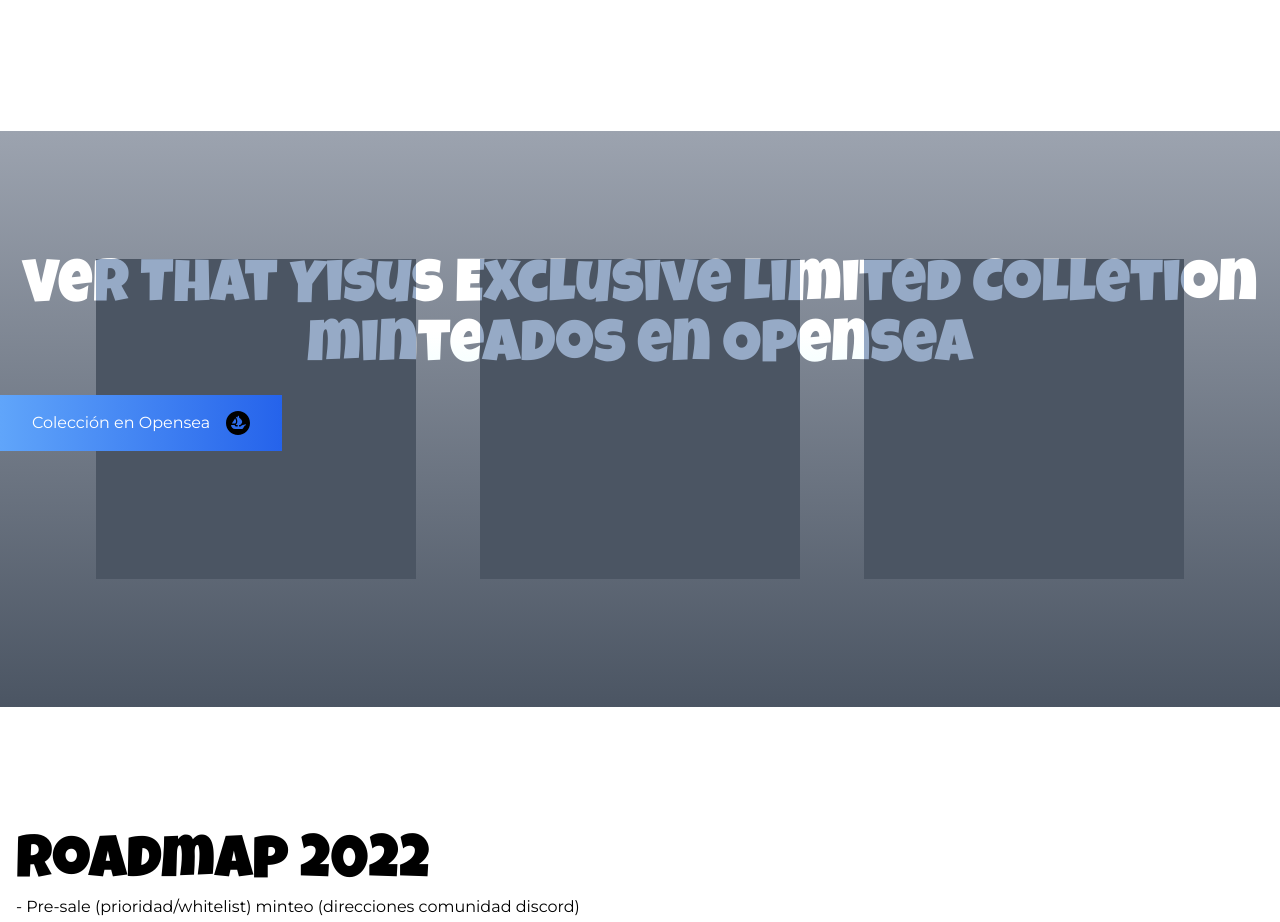
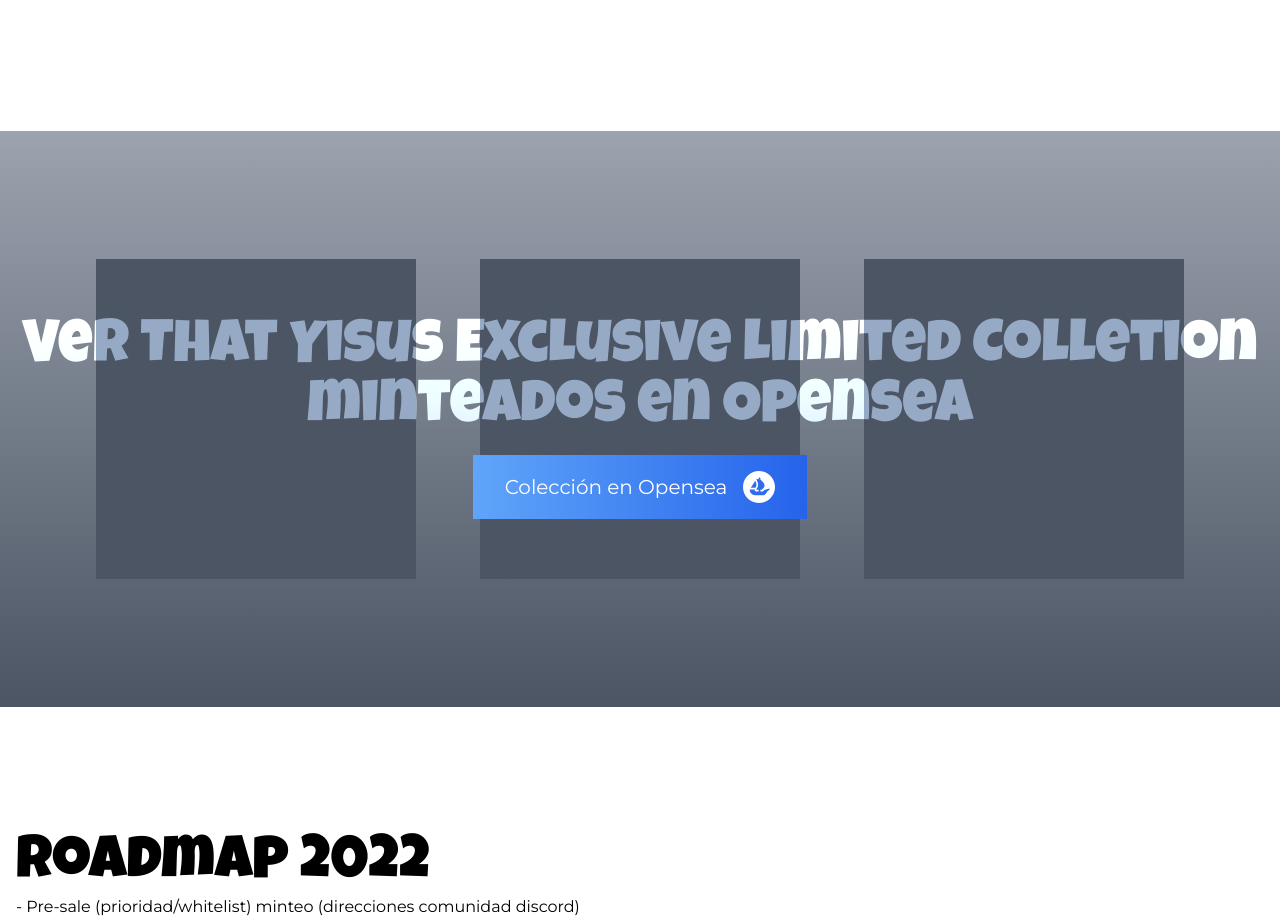
Before and after one commit to NFT-that-yisus/that-yisus-dapp, a Next.js app: page / in a window 1280 px wide. Shown: the part 2300-3222 px from the top of the page. Built offline with nearby package versions, Linux system fonts and the light colour scheme.

Commit message:
InOpensea section finished, mising link (of course)

```diff
--- a/src/sections/indexPage/InOpensea.tsx
+++ b/src/sections/indexPage/InOpensea.tsx
@@ -2,7 +2,7 @@
 
 const InOpensea = () => {
     return (
-        <section className="bg-gradient-to-b from-gray-400 to-gray-600 my-32 py-32 flex gap-16 justify-center">
+        <section className="bg-gradient-to-b from-gray-400 to-gray-600 my-32 py-32 flex gap-16 justify-center items-center">
             <div className="h-80 w-80 bg-gray-600" />
             <div className="h-80 w-80 bg-gray-600" />
             <div className="h-80 w-80 bg-gray-600" />
@@ -11,8 +11,9 @@
                 <h1 className="text-6xl text-white font-heading mix-blend-overlay">
                     Ver That Yisus Exclusive Limited Colletion minteados en Opensea
                 </h1>
-                <button className="mt-4 py-4 px-8 flex gap-4 bg-gradient-to-r from-blue-400 to-blue-600 text-white hover:from-blue-600 hover:to-blue-800">
-                    Colección en Opensea <img className="w-6 h-6" src="/social-icons/opensea.svg" />
+                <button className="mx-auto mt-4 py-4 px-8 flex gap-4 bg-gradient-to-r from-blue-400 to-blue-600 text-white items-center hover:from-blue-600 hover:to-blue-800">
+                    <h3 className="text-xl">Colección en Opensea</h3>
+                    <img className="w-8 h-8" src="/social-icons/opensea-white.svg" />
                 </button>
             </div>
         </section>
```
Also changed, not shown: public/social-icons/opensea-white.svg (added).
